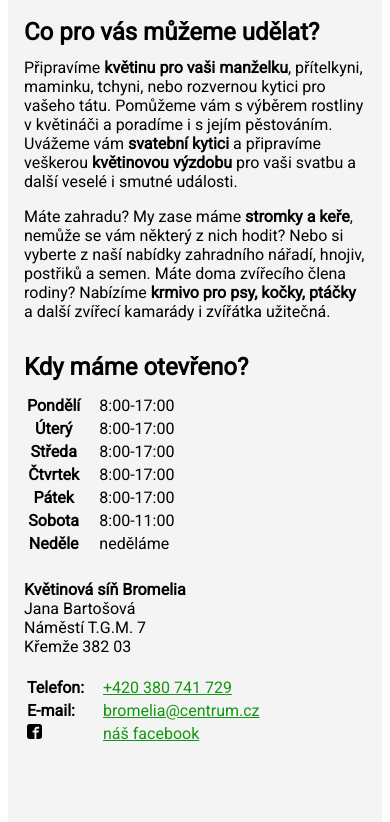
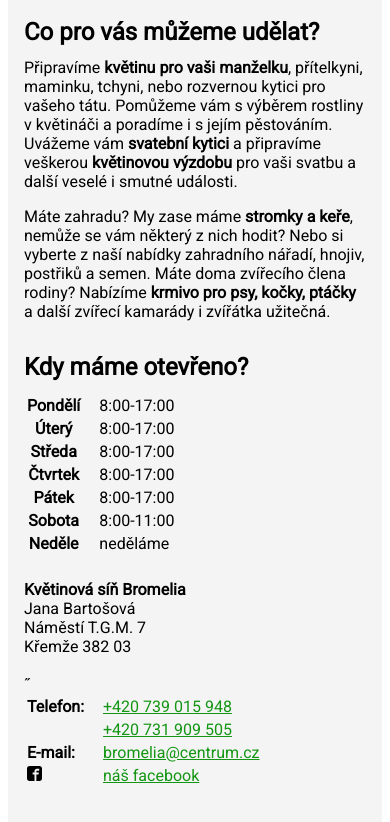
Before and after one commit to svarnyjunak/Bromelia, a website: page index.html in a window 390 px wide. Shown: the part 192-1014 px from the top of the page. Drawn offline with Linux system fonts and the light colour scheme; a script that the page names is missing.

Commit message:
phone numbers changed

```diff
--- a/index.html
+++ b/index.html
@@ -108,7 +108,11 @@
           <table>
             <tr>
               <th>Telefon:</th>
-              <td><a href="tel:+420380741729">+420 380 741 729</a></td>
+              <td><a href="tel:+420739015948">+420 739 015 948</a></td>
+            </tr>˝
+            <tr>
+                <td></td>
+                <td><a href="tel:+420731909505">+420 731 909 505</a></td>
             </tr>
             <tr>
               <th>E-mail:</th>
```
